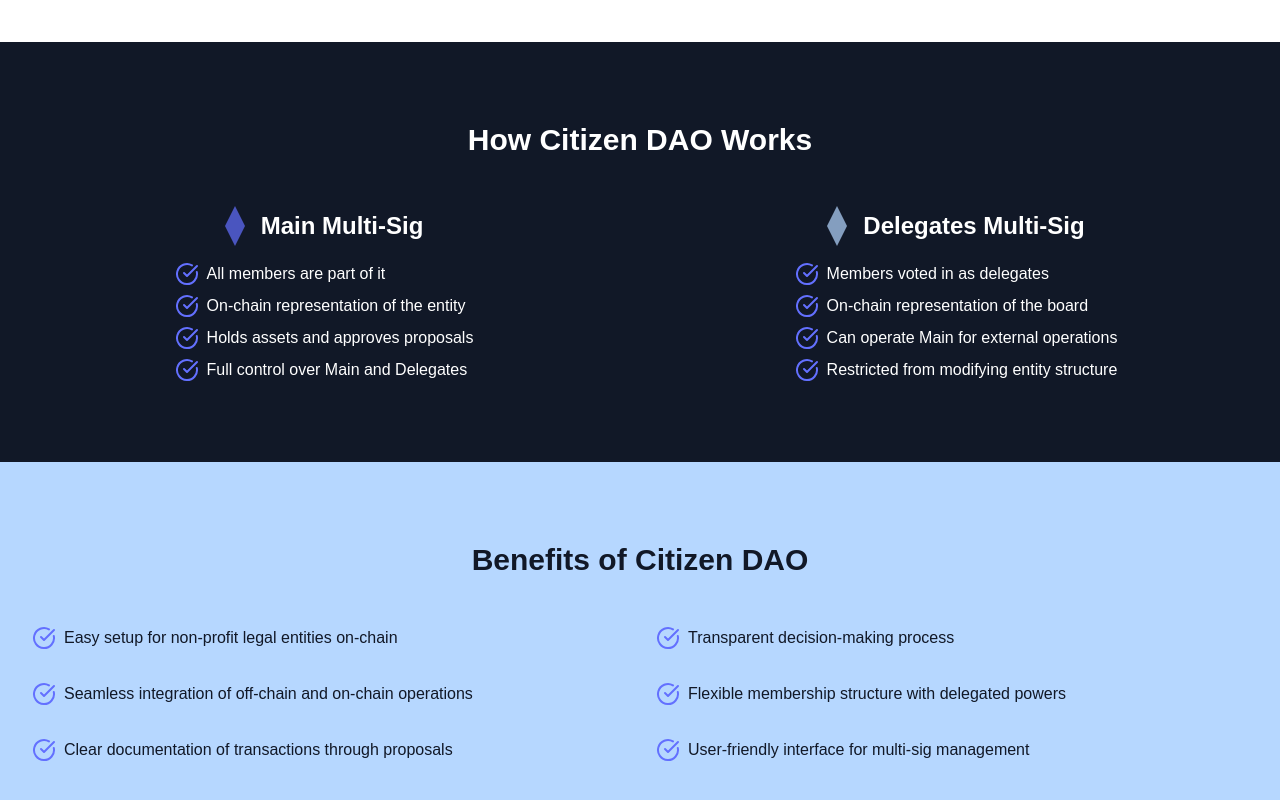
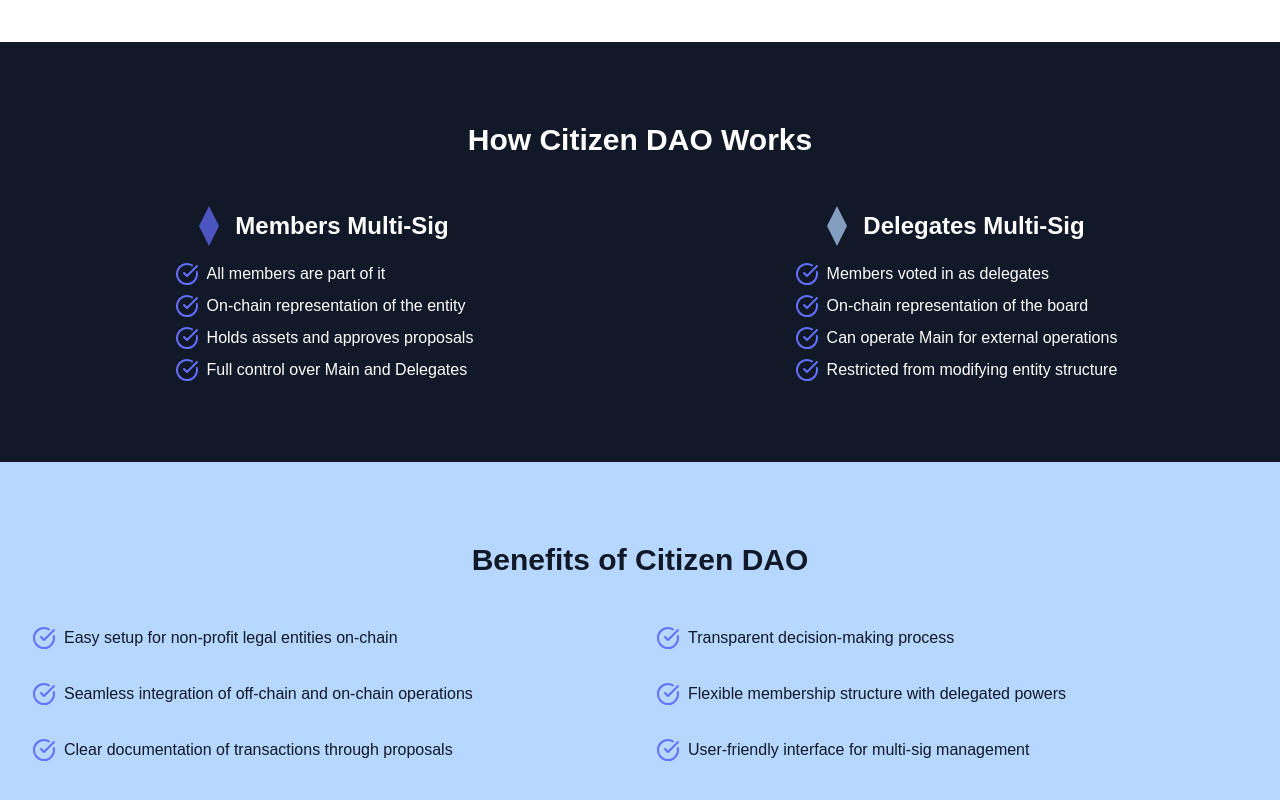
Before and after one commit to citizendao-xyz/platform, a Next.js app: page / in a window 1280 px wide. Shown: the part 1040-1840 px from the top of the page. Built offline with nearby package versions, Linux system fonts and the light colour scheme.

Commit message:
updated text

```diff
--- a/src/app/page.tsx
+++ b/src/app/page.tsx
@@ -118,7 +118,7 @@
                   width={20}
                   className="mr-4 rounded-md"
                 />
-                <h3 className="text-2xl font-semibold">Main Multi-Sig</h3>
+                <h3 className="text-2xl font-semibold">Members Multi-Sig</h3>
               </div>
               <ul className="space-y-2 inline-block text-left">
                 <li className="flex items-start">
```
